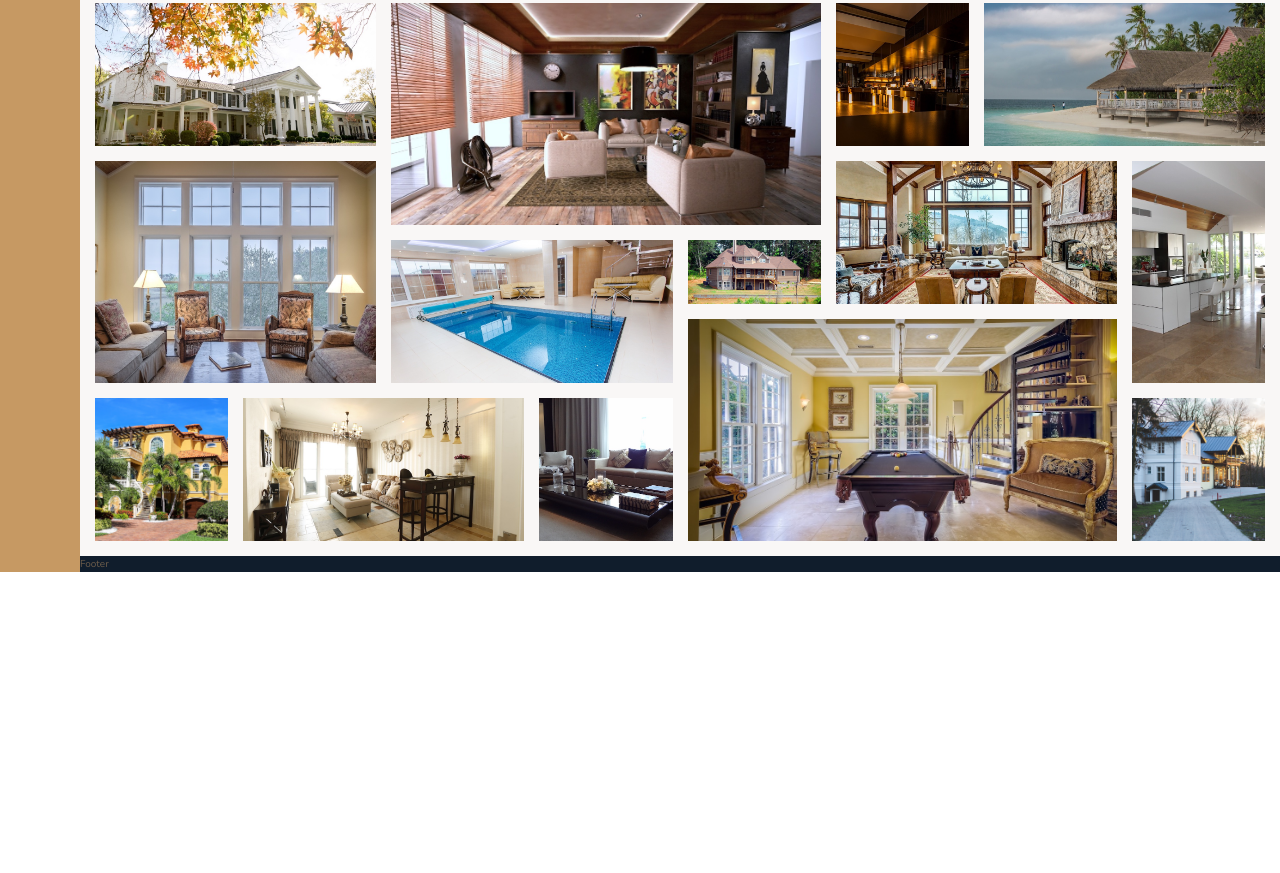
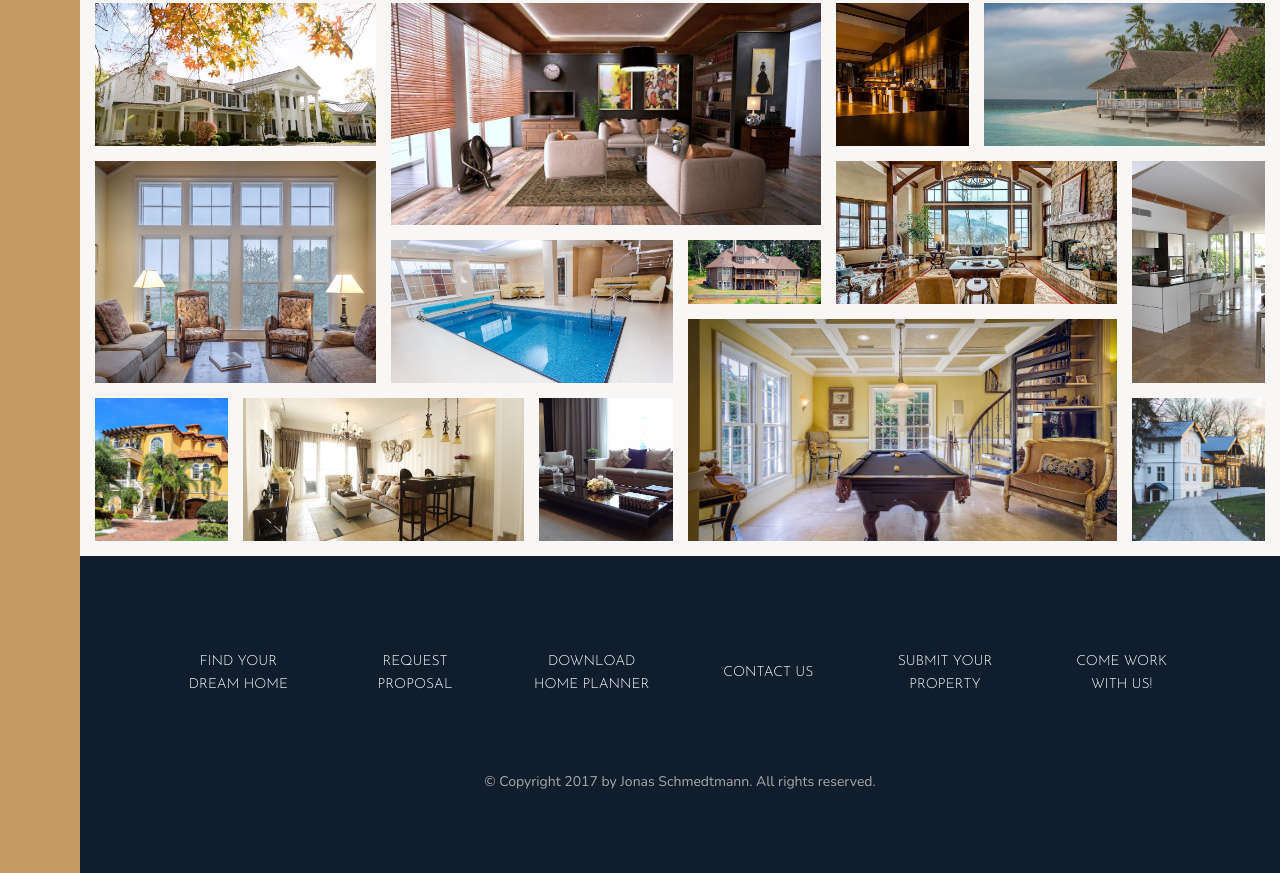
Before and after one commit to tayfurerkenci/nexter-scss-grid, a website: page index.html in a window 1280 px wide. Shown: the part 3084-3957 px from the top of the page. Before the commit the page ends 3656 px from the top, so only its background shows below. Drawn offline with nearby package versions, Linux system fonts and the light colour scheme.

Commit message:
feat: implemented footer section

```diff
--- a/index.html
+++ b/index.html
@@ -415,6 +415,30 @@
       </figure>
     </section>
 
-    <footer class="footer">Footer</footer>
+    <footer class="footer">
+      <ul class="nav">
+        <li class="nav__item">
+          <a href="#" class="nav__link">Find your dream home</a>
+        </li>
+        <li class="nav__item">
+          <a href="#" class="nav__link">Request proposal</a>
+        </li>
+        <li class="nav__item">
+          <a href="#" class="nav__link">Download home planner</a>
+        </li>
+        <li class="nav__item">
+          <a href="#" class="nav__link">Contact us</a>
+        </li>
+        <li class="nav__item">
+          <a href="#" class="nav__link">Submit your property</a>
+        </li>
+        <li class="nav__item">
+          <a href="#" class="nav__link">Come work with us!</a>
+        </li>
+      </ul>
+      <p class="copyright">
+        &copy; Copyright 2017 by Jonas Schmedtmann. All rights reserved.
+      </p>
+    </footer>
   </body>
 </html>
--- a/sass/_footer.scss
+++ b/sass/_footer.scss
@@ -1,4 +1,42 @@
 .footer {
   background-color: $color-secondary;
   grid-column: full-start / full-end;
+  padding: 8rem;
 }
+
+.nav {
+  list-style: none;
+
+  display: grid;
+  grid-template-columns: repeat(auto-fit, minmax(15rem, 1fr));
+  grid-gap: 2rem;
+  align-items: center; // center vertically
+
+  &__link:link,
+  &__link:visited {
+    font-size: 1.4rem;
+    color: $color-white;
+    text-decoration: none;
+    font-family: $font-display;
+    text-transform: uppercase;
+    text-align: center;
+    padding: 1.5rem;
+    display: block;
+    transition: all 0.2s;
+  }
+
+  &__link:hover,
+  &__link:active {
+    background-color: rgba($color-white, 0.1);
+    transform: translateY(-3px);
+  }
+}
+
+.copyright {
+  font-size: 1.4rem;
+  color: $color-grey-light-2;
+  margin-top: 6rem;
+  margin-right: auto;
+  margin-left: auto;
+  text-align: center;
+}
```
Also changed, not shown: css/style.css.
